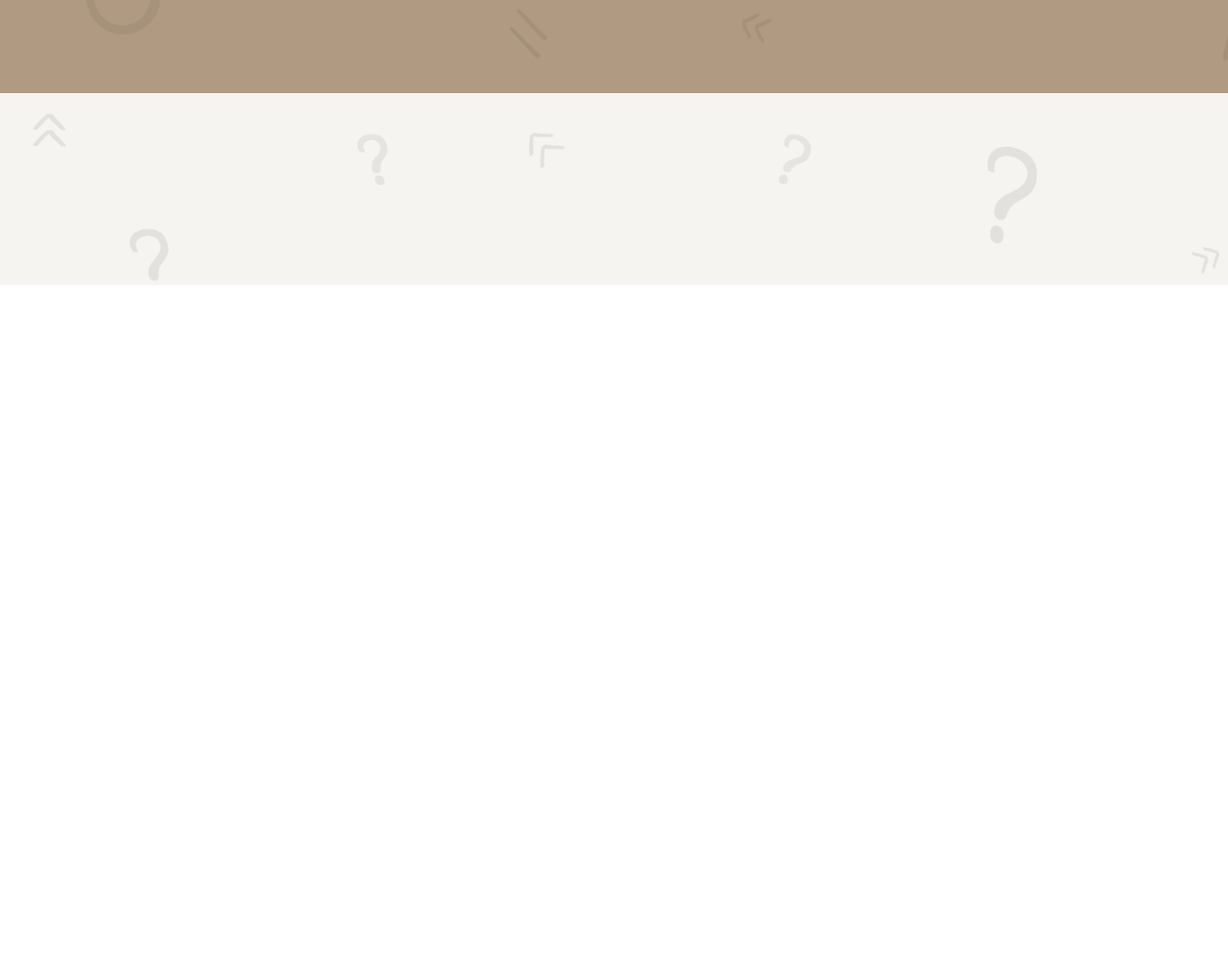
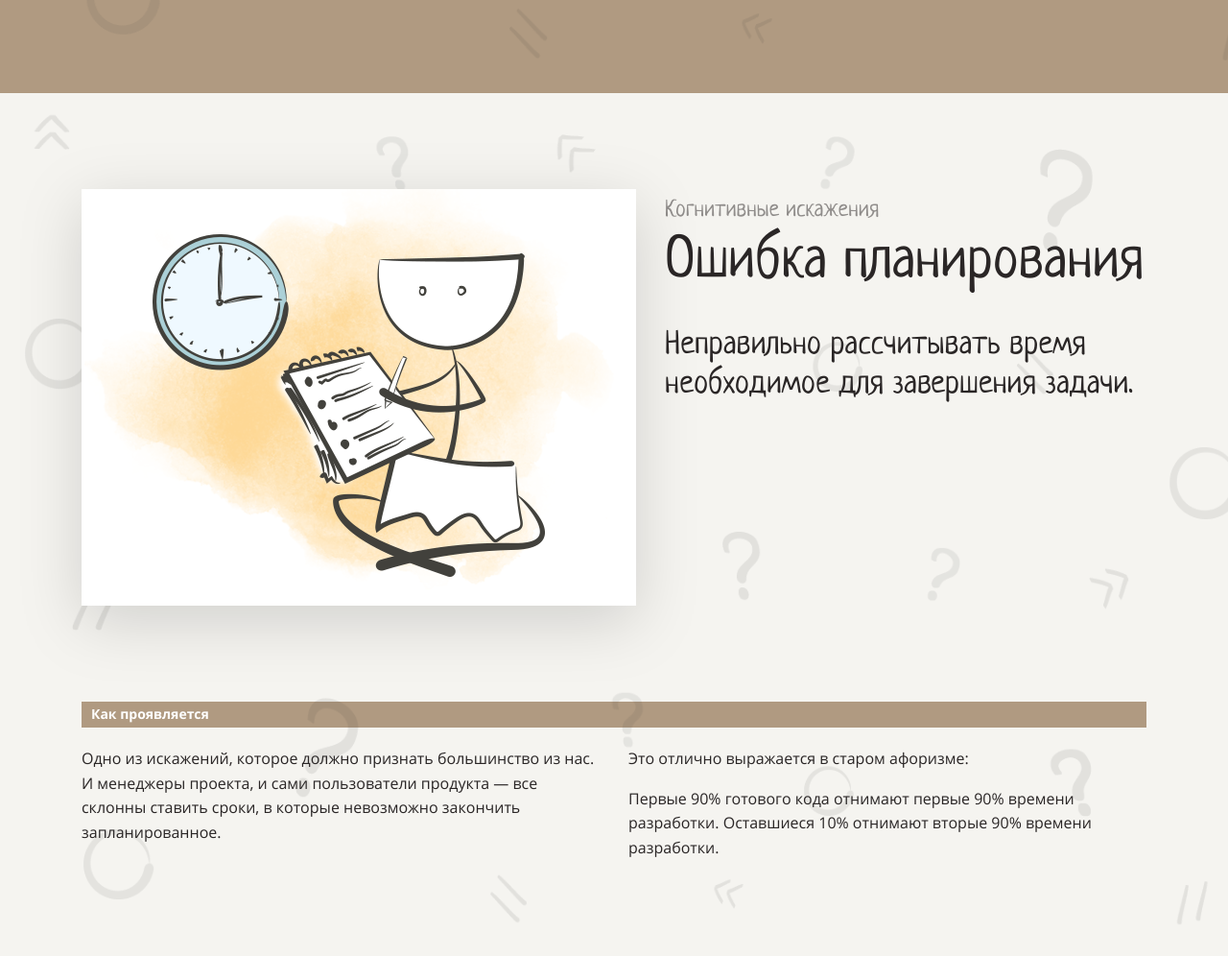
Before and after one commit to dmitry-buyan/layout-designer-project-lvl1, a website: page src/index.html in a window 1280 px wide. Shown: the part 6203-7199 px from the top of the page at 96% size. Before the commit the page ends 6500 px from the top, so only its background shows below. Drawn offline with Linux system fonts and the light colour scheme.

Commit message:
task10: markup and styling

```diff
--- a/src/index.html
+++ b/src/index.html
@@ -67,7 +67,7 @@
                 </a>
               </li>
               <li class="list-item bg-light">
-                <a class="list-card" href="#planning-mistake">
+                <a class="list-card" href="#errors-in-planning">
                   <span class="card-number color-primary-dark">5</span>
                   <h3 class="mt-0 mb-16 color-primary">Ошибка планирования</h3>
                   <p class="my-0 color-dark">Неправильно рассчитывать время необходимое для завершения задачи.</p>
@@ -184,8 +184,27 @@
 
       <section class="relative bg bg-light">
         <div class="container">
-          <div id="planning-mistake">
-
+          <div id="errors-in-planning">
+            <div class="top mb-100">
+              <div class="intro pl-30">
+                <mark class="mark mark-dark">Когнитивные искажения</mark>
+                <h2 class="mt-0 mb-30">Ошибка планирования</h2>
+                <p class="mt-0">Неправильно рассчитывать время необходимое для завершения задачи.</p>
+              </div>
+              <div class="img-container">
+                <img class="vertical-align shadow img" src="img/5.png" width="578" height="434" alt="Изображение человечка, планирующего свое время и записывающего свои задачи в блокнот.">
+              </div>
+            </div>
+            <div class="bottom">
+              <h3 class="subtitle color-white bg-brown mt-0 mb-20">Как проявляется</h3>
+              <div class="half-width">
+                <p class="my-0">Одно из искажений, которое должно признать большинство из нас. И менеджеры проекта, и сами пользователи продукта — все склонны ставить сроки, в которые невозможно закончить запланированное.</p>
+              </div>
+              <div class="half-width">
+                <p class="my-0">Это отлично выражается в старом афоризме:</p>
+                <blockquote class="mx-0">Первые 90% готового кода отнимают первые 90% времени разработки. Оставшиеся 10% отнимают вторые 90% времени разработки.</blockquote>
+              </div>
+            </div>
           </div>
         </div>
       </section>
--- a/src/styles/style.css
+++ b/src/styles/style.css
@@ -523,6 +523,11 @@ h3 {
   margin-bottom: 0;
 }
 
+.mx-0 {
+  margin-right: 0;
+  margin-left: 0;
+}
+
 .mb-minus-200 {
   margin-bottom: -200px;
 }
```
